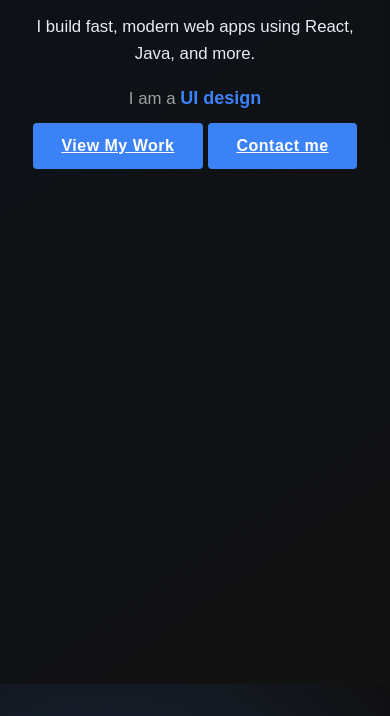
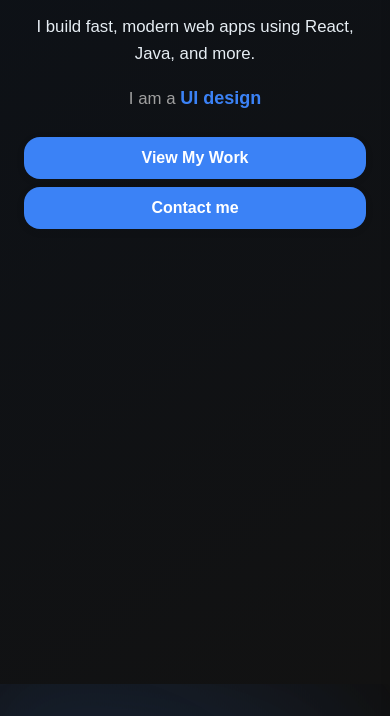
Before and after one commit to ShubK9/Main-Resume, a plain HTML site: page index.html in a window 390 px wide. Shown: the part 128-844 px from the top of the page. Drawn offline with nearby package versions, Linux system fonts and the light colour scheme; no server answers; a web font is replaced by a local one.

Commit message:
Add files via upload

```diff
--- a/style.css
+++ b/style.css
@@ -424,23 +424,55 @@ body {
   font-family: "Aileron", Arial, Helvetica, sans-serif;
 }
 
-.cta {
+/* Hero Section CTA Buttons */
+.hero .cta {
+  display: inline-block;
+  padding: 0.75em 2em;
+  margin: 0.5em 0.5em 0 0;
+  font-size: 1.1rem;
+  font-family: inherit;
+  font-weight: 600;
+  color: #fff;
   background: var(--button-color);
-  color: white;
   border: none;
-  padding: 0.9rem 1.8rem;
-  font-size: 1rem;
-  border-radius: 4px;
+  border-radius: 1em;
+  box-shadow: 0 2px 8px rgba(0, 0, 0, 0.08);
   cursor: pointer;
-  font-weight: 600;
-  letter-spacing: 0.5px;
-  transition: background 0.25s, transform 0.25s;
-  margin-bottom: 10px;
+  text-decoration: none;
+  transition: background 0.2s, transform 0.2s;
+}
+.hero .cta:hover {
+  background: var(--hover-colour);
+  transform: translateY(-2px) scale(1.04);
 }
 
-.cta:hover {
-  background: var(--hover-colour);
-  transform: translateY(-2px);
+/* Responsive Hero Buttons */
+@media (max-width: 600px) {
+  .hero .cta {
+    display: block;
+    width: 100%;
+    margin: 0.5em 0;
+    font-size: 1rem;
+    padding: 0.75em 0;
+  }
+  .hero-text {
+    text-align: center;
+  }
+}
+
+@media (max-width: 600px) {
+  .hero-text {
+    flex-direction: column;
+    align-items: flex-start;
+  }
+  .cta {
+    width: 100%;
+    padding: 1rem 0;
+    font-size: 0.5rem;
+    margin-right: 0;
+    margin-bottom: 12px;
+    text-align: center;
+  }
 }
 
 .hero-animation {
@@ -738,22 +770,29 @@ body {
 /* Home preview: fixed 3 columns (wrap if fewer cards) */
 .projects-preview .project-cards {
   grid-template-columns: repeat(3, 1fr);
+  justify-items: center;
+  align-items: stretch;
+  justify-content: center;
 }
 @media (max-width: 880px) {
   .projects-preview .project-cards {
     grid-template-columns: repeat(auto-fill, minmax(240px, 1fr));
-    gap: 1.4rem; /* Increased gap for better spacing */
+    justify-items: center;
+    justify-content: center;
   }
 }
 @media (max-width: 600px) {
   .projects-preview .project-cards {
     grid-template-columns: repeat(auto-fill, minmax(200px, 1fr));
-    gap: 1.2rem; /* Increased gap for better spacing */
+    justify-items: center;
+    justify-content: center;
   }
 }
 @media (max-width: 480px) {
   .projects-preview .project-cards {
-    gap: 1rem; /* Ensure spacing remains comfortable on very small screens */
+    gap: 1rem;
+    justify-items: center;
+    justify-content: center;
   }
 }
 .project-card {
@@ -935,6 +974,9 @@ body {
   display: grid;
   grid-template-columns: repeat(3, 1fr);
   gap: 1.6rem;
+  justify-content: center;
+  align-items: stretch;
+  justify-items: center;
 }
 @media (max-width: 980px) {
   .projects-page .project-cards.full {
```
